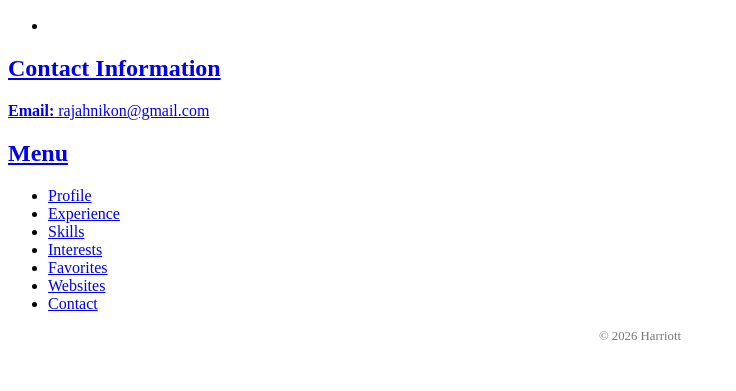
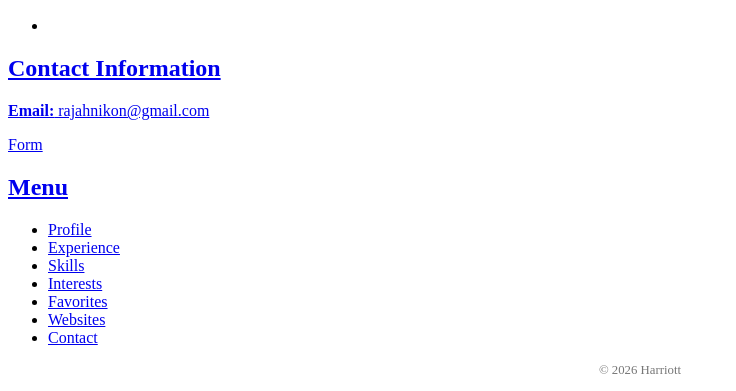
Before and after one commit to DarajahH/CUS_WebDev, a plain HTML site: page index.html in a window 1280 px wide. Shown: the part 2467-2858 px from the top of the page, without its empty margins (0-736 px from the left). Before the commit the page ends 2824 px from the top, so only its background shows below. Drawn offline with Linux system fonts and the light colour scheme.

Commit message:
Add contact form to index.html
Added a contact form section to the contact information.

```diff
--- a/index.html
+++ b/index.html
@@ -143,11 +143,13 @@
         <h2>Contact Information</h2>
 
        <p><strong>Email:</strong> rajahnikon@gmail.com</p>
+
+        <form>Form</form>
     </section>
 
 <nav>
 
-    <form>
+
         <h2>Menu</h2>
         <ul>
             <li><a href="#profile">Profile</a></li>
@@ -159,7 +161,7 @@
             <li><a href="#contact">Contact</a></li>
         </ul>
     </nav>
-</form>
+
 
     <footer>
         <p style="text-align: center; font-size: 0.8em; color: #777;">
```
